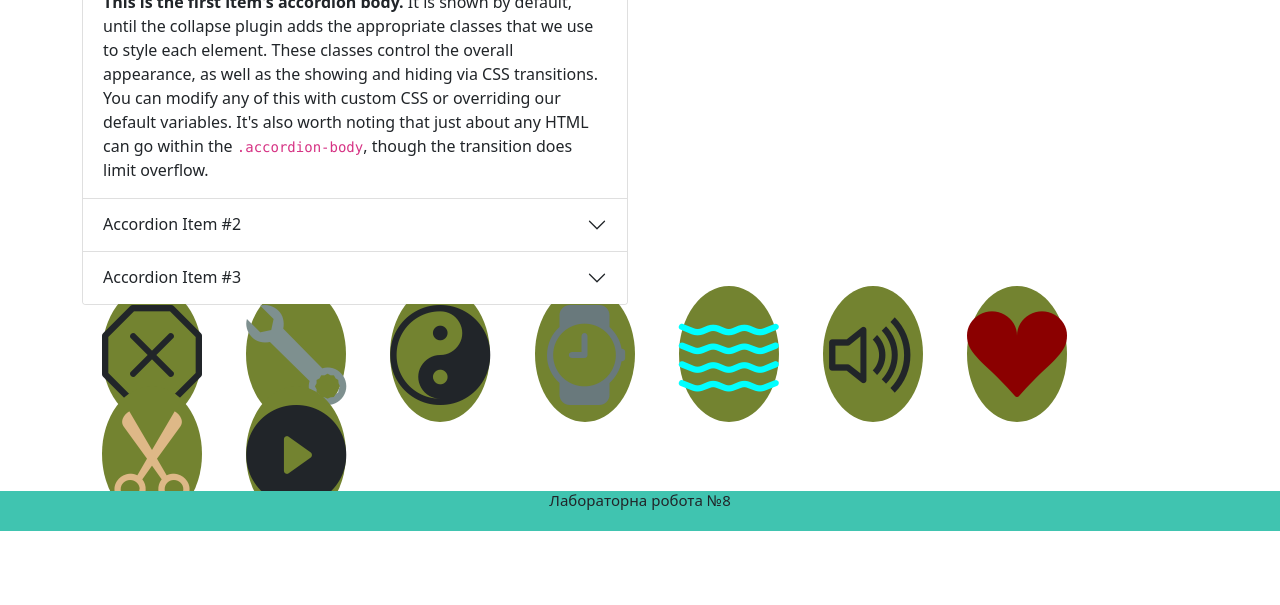
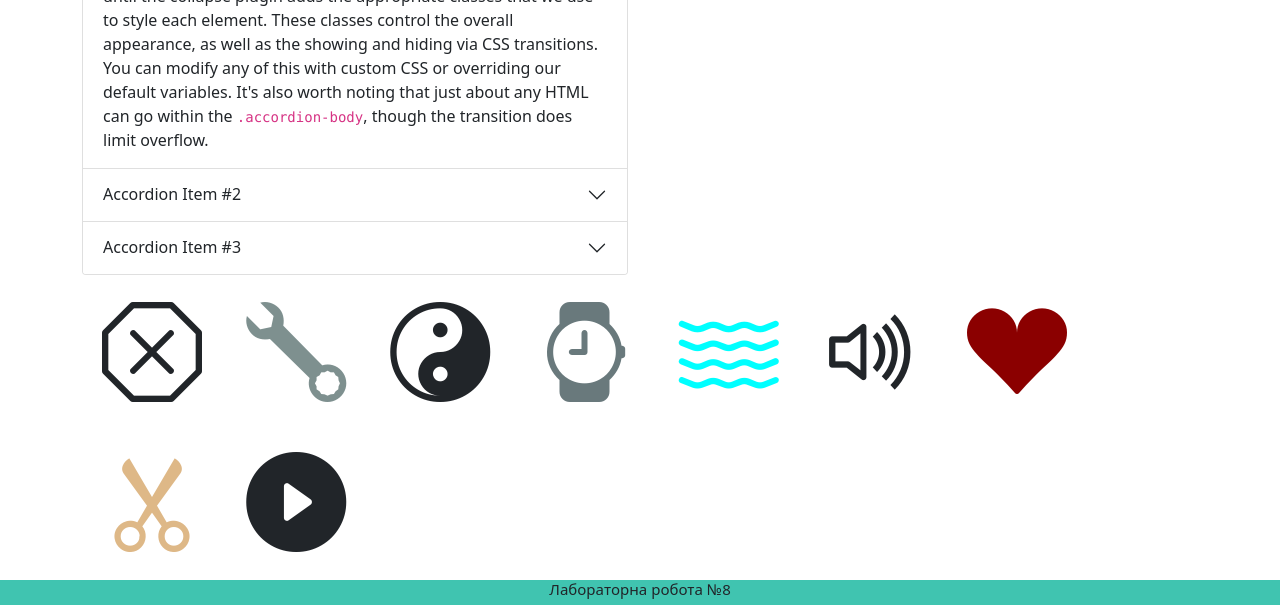
Before and after one commit to PavloKandur/webworcks, a plain HTML site: page lab8.html in a window 1280 px wide. Shown: the part 269-874 px from the top of the page. Before the commit the page ends 800 px from the top, so only its background shows below. Drawn offline with Linux system fonts and the light colour scheme.

Commit message:
Add files via upload

```diff
--- a/css/lab8.css
+++ b/css/lab8.css
@@ -10,16 +10,17 @@ header h1{
     background-color: #40c4b0;
     flex-shrink: 0;
 }
-footer h1{
+footer h2{
     text-align: center;
     font-size: 15px;
 }
 footer{
-    height: 40px;
-    margin-top: -40px;
+    height: 25px;
+    margin-top: -25px;
 }
 .content{
     flex: 1 0 auto;
+    margin-bottom: 30px;
 }
 html, body{
     height: 100%;
@@ -29,9 +30,9 @@ body{
     flex-direction: column;
 }
 .big-icon{
-    margin:20 20px;
     font-size: 100px;
-    background-color: #738330;
+    margin-top: 10px;
+    margin-bottom: 30px;
 }
 .bi-wrench{
     color:#7e908f
@@ -52,5 +53,10 @@ body{
     box-shadow: 0 0 20px #ffff00;
 }
 .col-sm-12 i {
-    border-radius: 100%;
+    border-radius: 20%;
+    margin-top: 10px;
+    padding: 20px;
 }
+body{
+    color: #fff;
+}
--- a/lab8.html
+++ b/lab8.html
@@ -1,8 +1,9 @@
-<!docktype html>
+<!DOCTYPE html>
 <html>
 
     <head>
         <meta charset="utf-8">
+        <meta name="viewport" content="width=device-width, initial-scale=1.0,  maximum-scale=1.0, user-scalable=0">
         <title>Робота з Bootstrap</title>
         <link href="css/lab8.css" rel="stylesheet">
         <link href="css/bootstrap.css" rel="stylesheet">
@@ -10,8 +11,11 @@
     </head>
 
     <body>
+        <!--Header -->
         <header class="toppage"><h1 class="h1 display-1">Робота з Bootstrap</h1></header>
+        <!--Головний контейнер-->
         <div class="container content">
+            <!--Navbar-->
             <nav class="navbar navbar-expand-lg navbar-light bg-light">
               <div class="container-fluid">
                 <a class="navbar-brand" href="#">Navbar</a>
@@ -48,7 +52,9 @@
                 </div>
               </div>
             </nav>
+            <!--Розбиття на сітки-->
             <div class="row">
+                <!--Ліва частина сторінки accordion-->
                 <div class="col-md-6">
                     <div class="accordion" id="accordionExample">
                       <div class="accordion-item">
@@ -89,6 +95,7 @@
                       </div>
                     </div>
                 </div>
+                <!--Права частина сторінки buttons-->
                 <div class="col-md-6">
                     <button type="button" class="btn btn-primary">Primary</button>
                     <button type="button" class="btn btn-secondary">Secondary</button>
@@ -100,7 +107,8 @@
                     <button type="button" class="btn btn-dark">Dark</button>
                     <button type="button" class="btn btn-link">Link</button>
                 </div>
-                <div class="col-sm-12 rounded-circle">
+                <!--нижня частина сторінки icons-->
+                <div class="col-sm-12">
                     <i class="bi bi-x-octagon big-icon"></i>
                     <i class="bi bi-wrench big-icon"></i>
                     <i class="bi bi-yin-yang big-icon"></i>
@@ -111,7 +119,9 @@
                     <i class="bi bi-scissors big-icon"></i>
                     <i class="bi bi-play-circle-fill big-icon"></i>
                 </div>
+
             </div>
+
         </div>
 
 
@@ -120,8 +130,9 @@
 
 
 
-
-        <footer class="botpage"><h1>Лабораторна робота №8</h1></footer>
+        <!--Footer-->
+        <footer class="botpage"><h2>Лабораторна робота №8</h2></footer>
+        <!--Скрипт для роботи bootstrap-->
         <script src="js/bootstrap.bundle.js"></script>
 
     </body>
```
